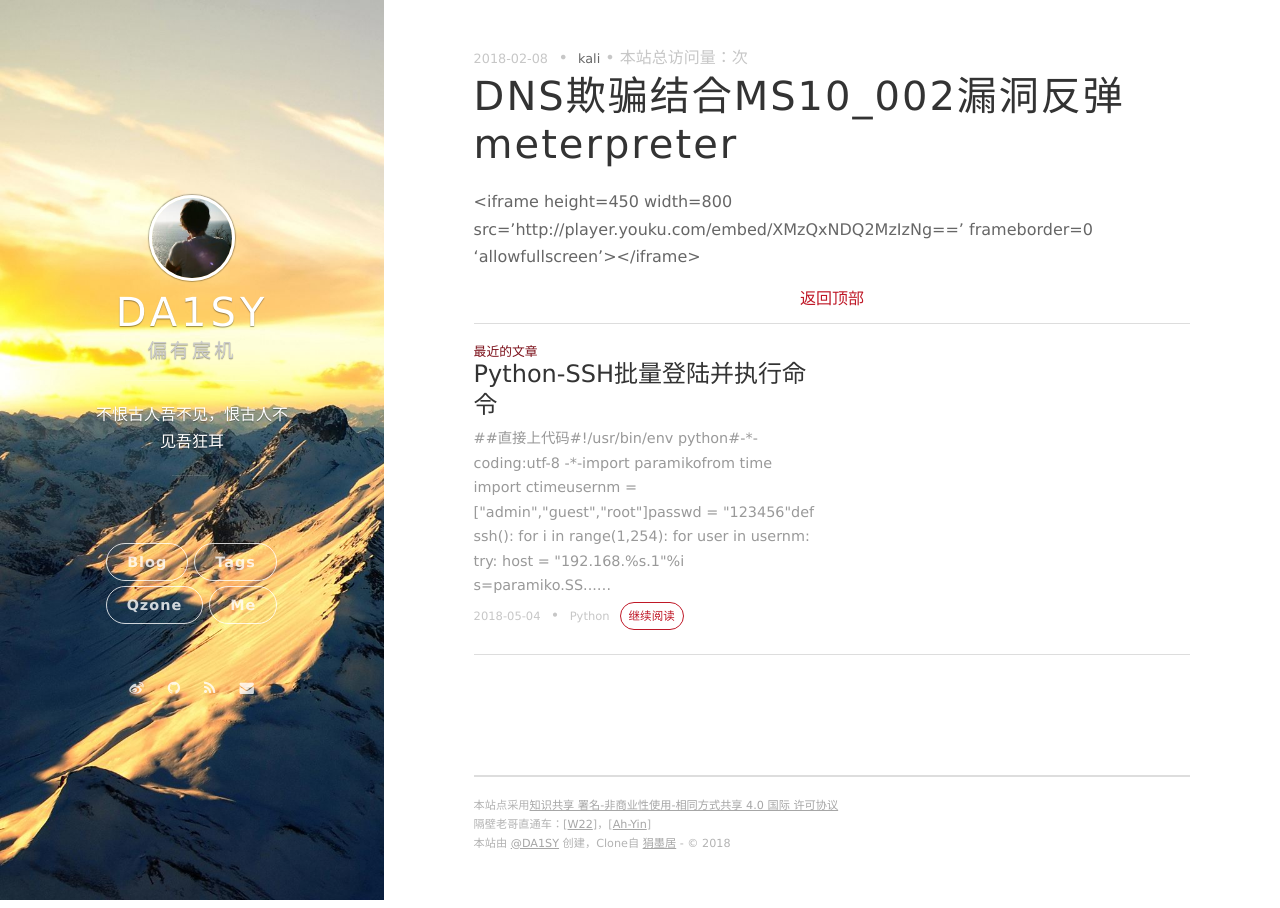
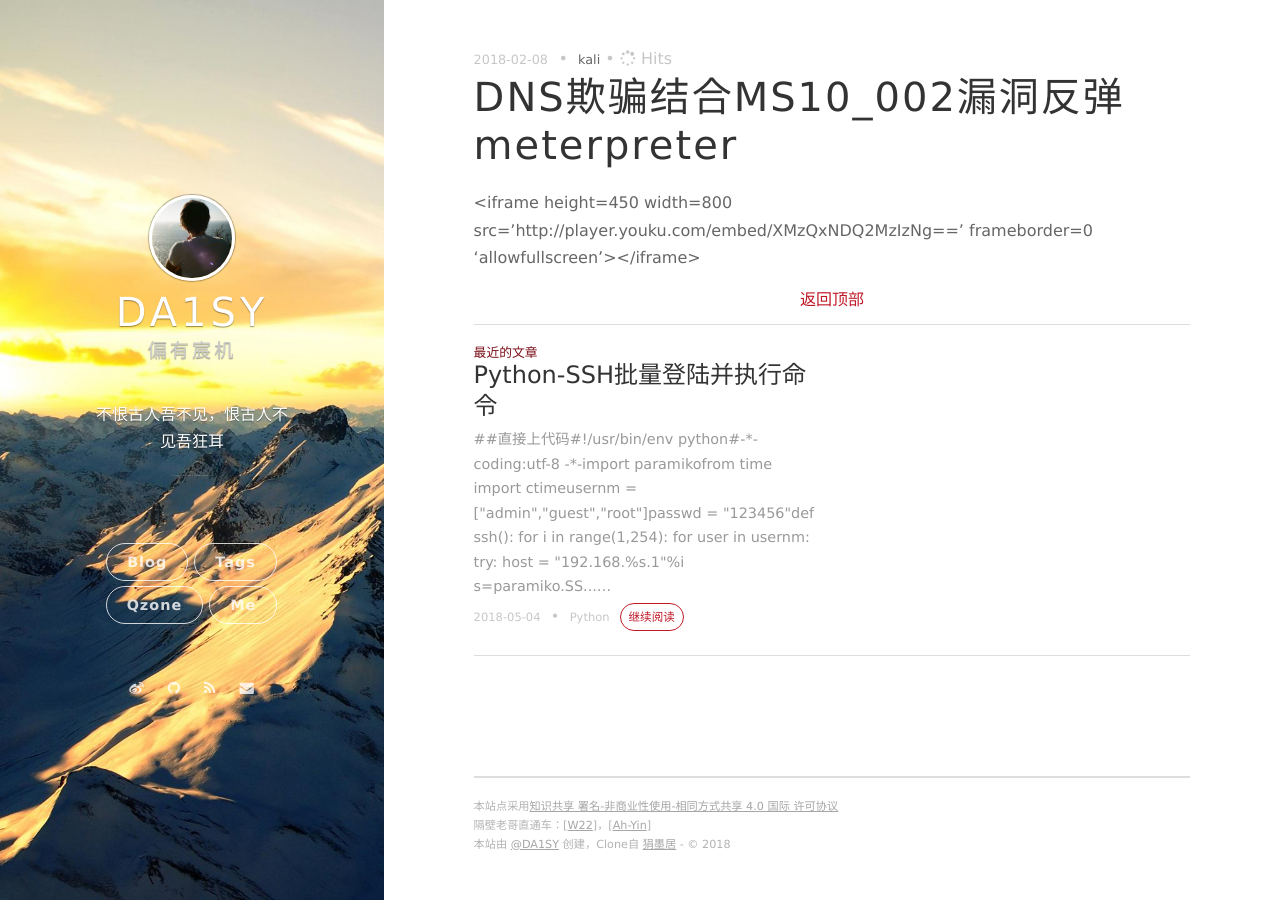
Before and after one commit to linusboyle/linusboyle.cn, a Jekyll site: the page built from _posts/2018-02-08-Kali-DNS+MS10-002.md, in a window 1280 px wide. Built offline with Jekyll 4.4.1, drawn with Linux system fonts in a browser that asks for light colours; nearby versions of some CDN libraries; our own code applies the rules of GitHub Pages for plain Markdown files; comment, search, counter and statistics services are not loaded.

Commit message:
Update post.html

```diff
--- a/_layouts/post.html
+++ b/_layouts/post.html
@@ -16,7 +16,7 @@ layout: default
 
       {% endfor %}
       &#8226;
-      <span id="busuanzi_container_site_pv">本站总访问量：<span id="busuanzi_value_site_pv"></span>次</span>
+      <span id="busuanzi_value_page_pv"><i class="fa fa-spinner"></i></span> Hits
     </div>
     <h1 class="post-title">{{ page.title }}</h1>
   </header>
```
